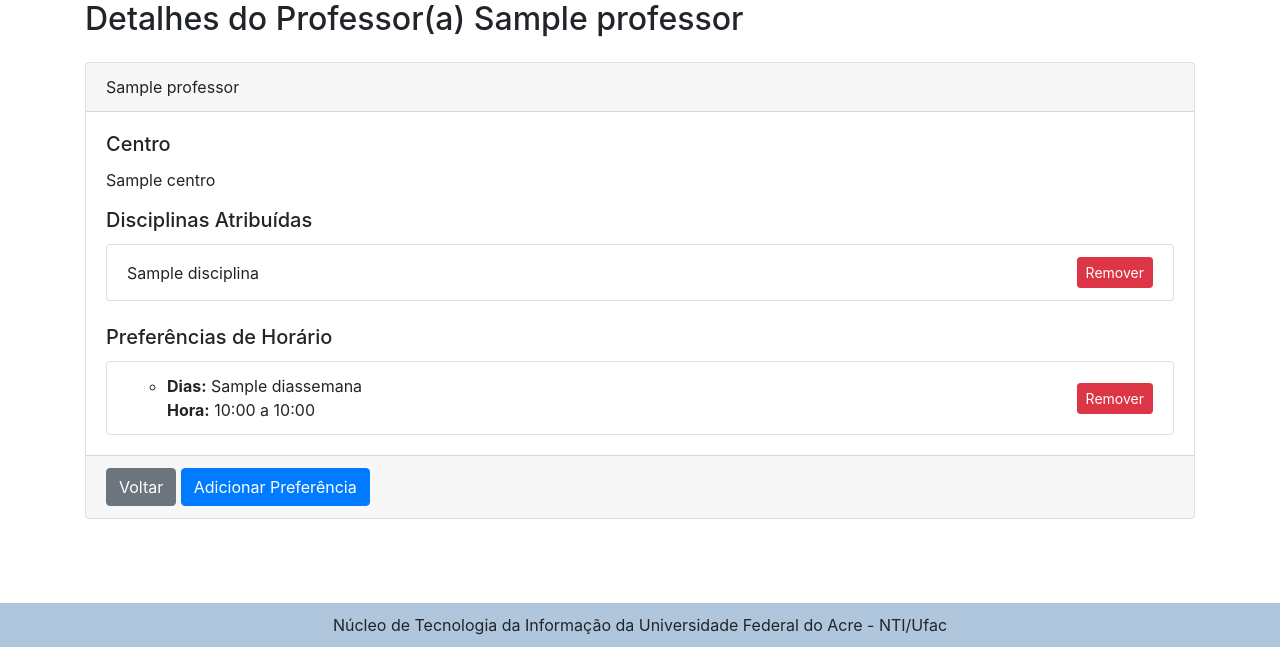
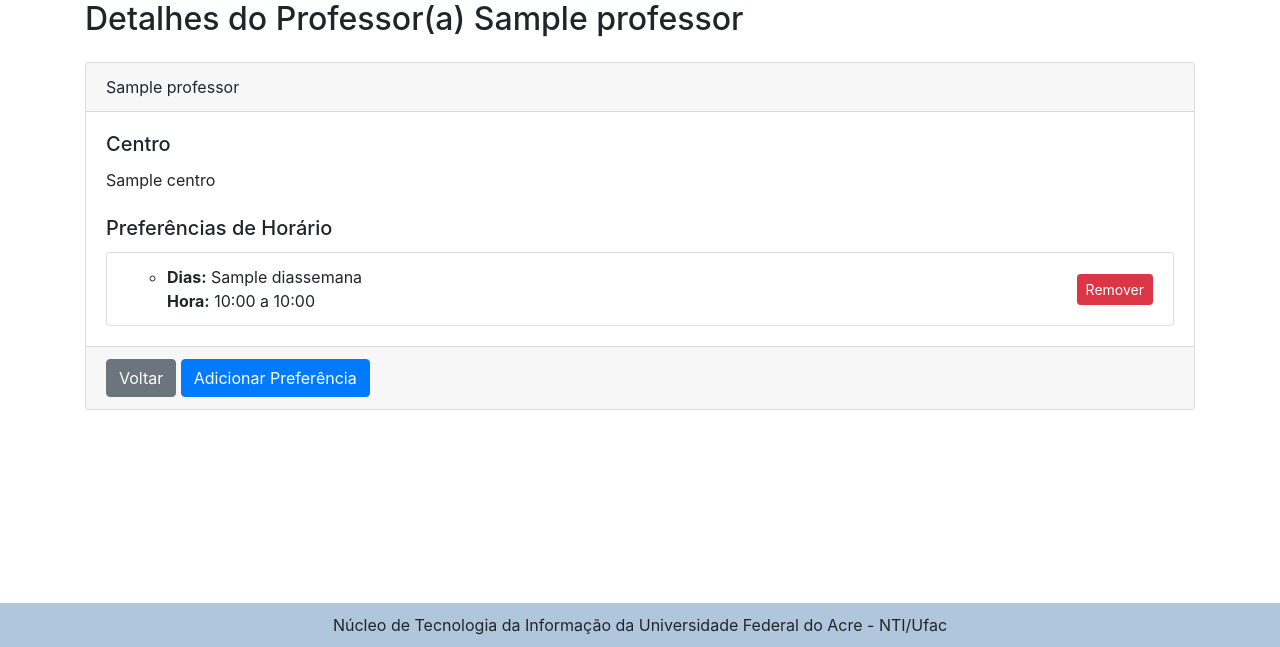
Before and after one commit to emillyvsl/sistema-de-gerenciamento-de-horarios, a Django app: page /professor/detalhes/1/ in a window 1280 px wide. Shown: the part 153-800 px from the top of the page. Run offline with Django 5.2, Linux system fonts and the light colour scheme; tables that the repository leaves empty hold one stand-in row (values such as "Sample post"); some libraries are stand-ins or nearby versions.

Commit message:
corrige lista de preferência

```diff
--- a/sgh_app/templates/detalhes_professor.html
+++ b/sgh_app/templates/detalhes_professor.html
@@ -13,22 +13,7 @@
             <h5 class="card-title">Centro</h5>
             <p class="card-text">{{ professor.centro.nome }}</p>
 
-            <h5 class="card-title">Disciplinas Atribuídas</h5>
-            <ul class="list-group">
-                {% for disciplina_professor in disciplinas %}
-                <li class="list-group-item d-flex justify-content-between align-items-center">
-                    {{ disciplina_professor.disciplina.nome }}
-                    <!-- Botão para remover a disciplina -->
-                    <form method="POST" action="{% url 'remover_disciplina_professor' disciplina_professor.id %}" style="margin: 0;">
-                        {% csrf_token %}
-                        <button type="submit" class="btn btn-danger btn-sm">Remover</button>
-                    </form>
-                </li>
-                {% empty %}
-                <li class="list-group-item">Nenhuma disciplina atribuída.</li>
-                {% endfor %}
-            </ul>
-
+            <!-- Preferências de Horário -->
             <h5 class="card-title mt-4">Preferências de Horário</h5>
             <ul class="list-group">
                 {% for preferencia in preferencias %}
@@ -38,7 +23,7 @@
                             {% for horario in preferencia.horas_preferidas.all %}
                             <li>
                                 <strong>Dias:</strong>
-                                {% for dia in horario.dias_semana.all %}
+                                {% for dia in preferencia.dias_preferidos.all %}
                                     {{ dia.nome }}{% if not forloop.last %}, {% endif %}
                                 {% endfor %}
                                 <br>
```
Also changed, not shown: sgh_app/admin.py (+14 -0 lines).
